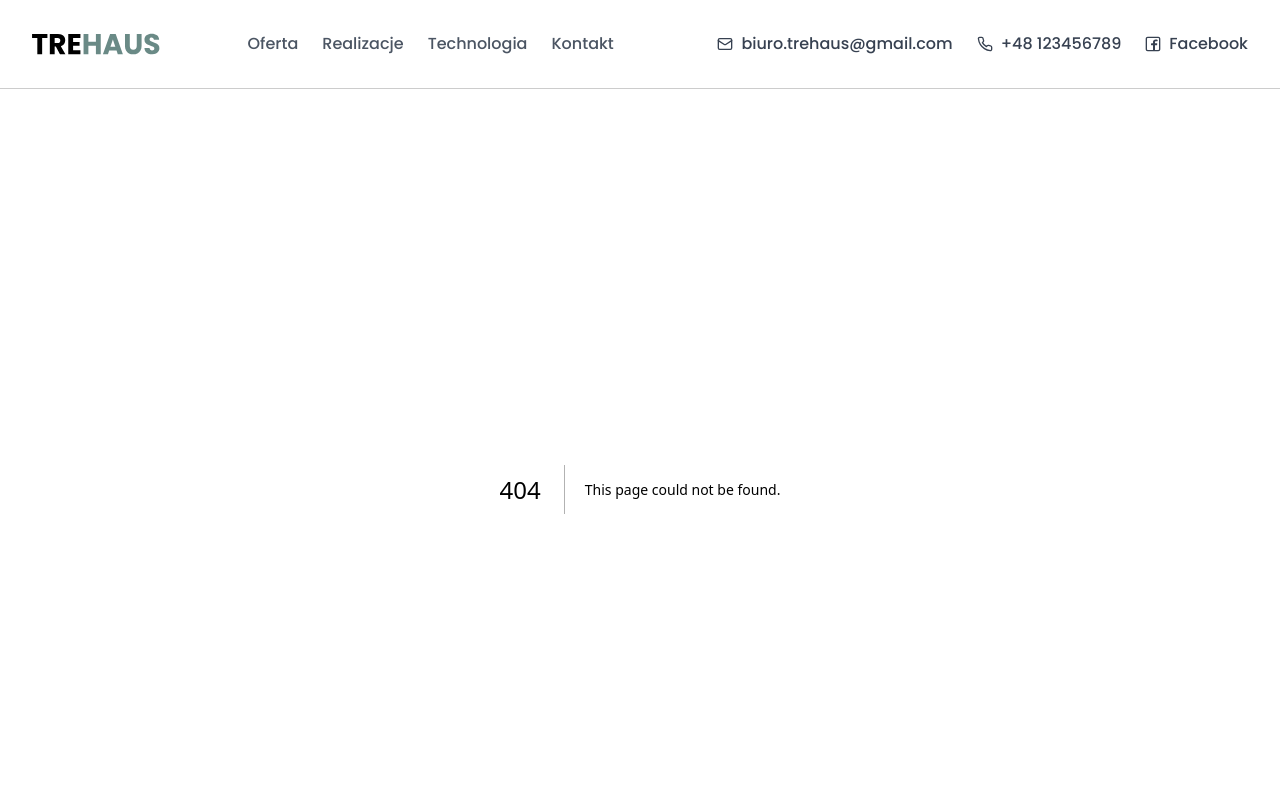
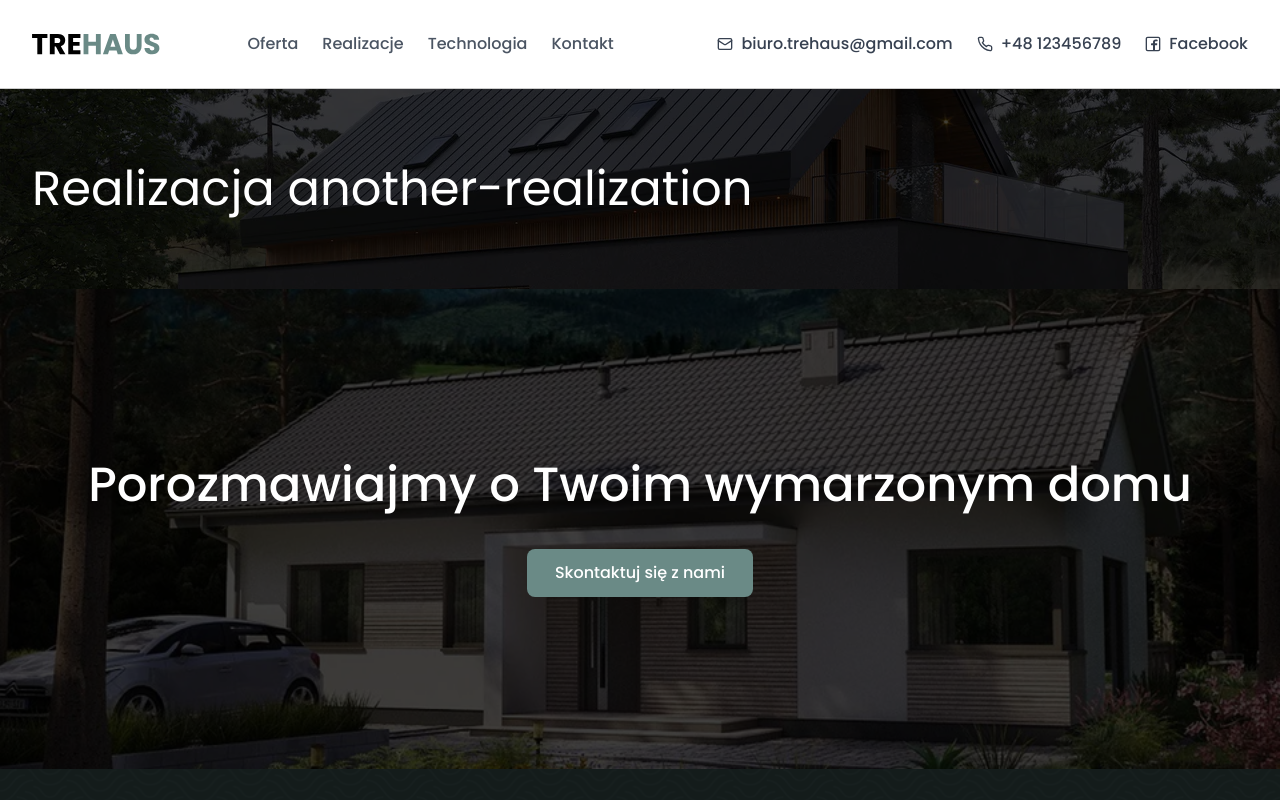
Before and after one commit to MikiLewy/Trehaus, a Next.js app: page /realizacje/another-realization in a window 1280 px wide. Before the commit this address had no page. Shown: the top 800 px of the page. Built offline with nearby package versions, Linux system fonts and the light colour scheme.

Commit message:
feat: created realization details page

```diff
--- /dev/null
+++ b/app/realizacje/[slug]/page.tsx
@@ -0,0 +1,15 @@
+import PageHeader from '@/components/atoms/page-header/page-header';
+
+interface Props {
+  params: { slug: string };
+}
+
+const RealizationDetails = ({ params }: Props) => {
+  return (
+    <main>
+      <PageHeader>Realizacja {params.slug} </PageHeader>
+    </main>
+  );
+};
+
+export default RealizationDetails;
```
